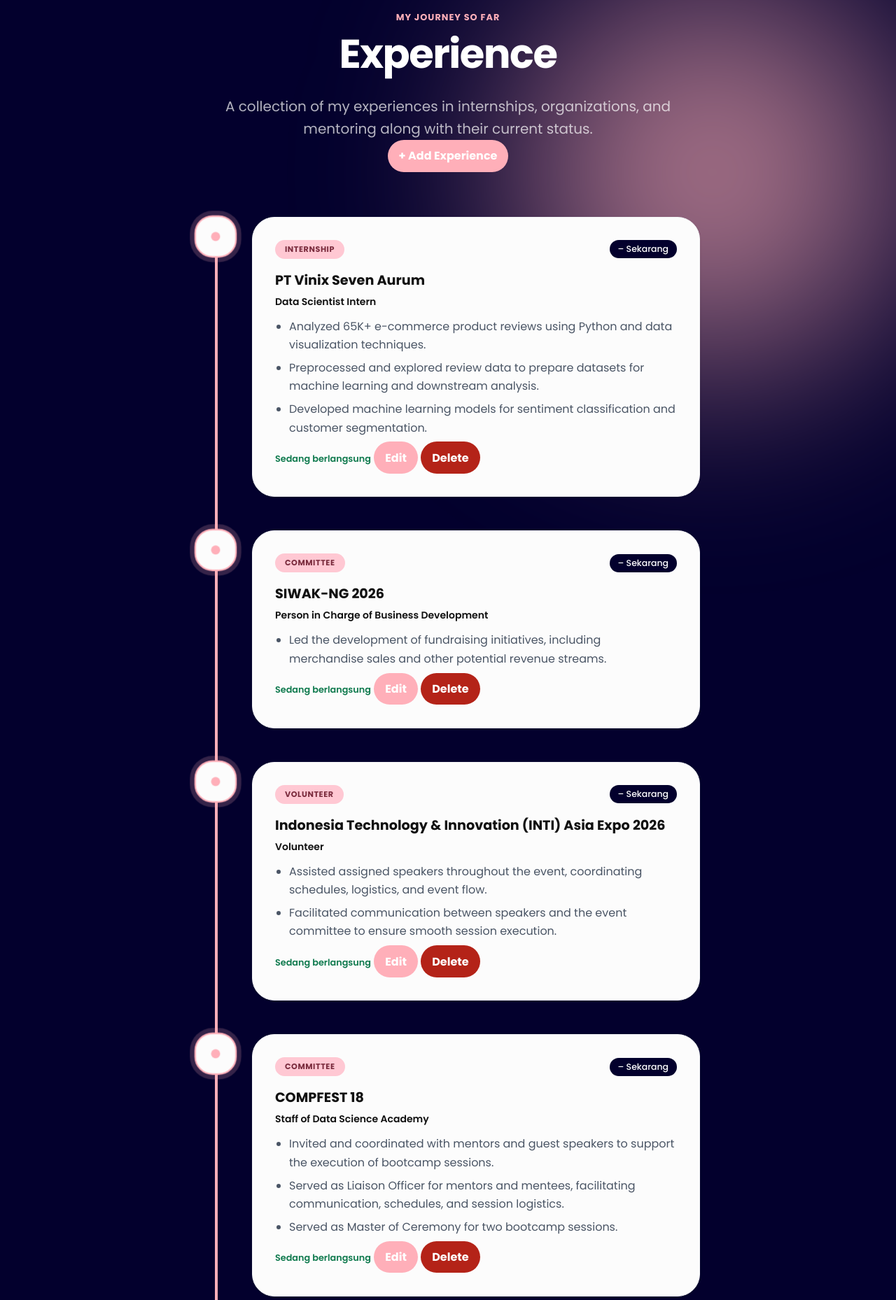
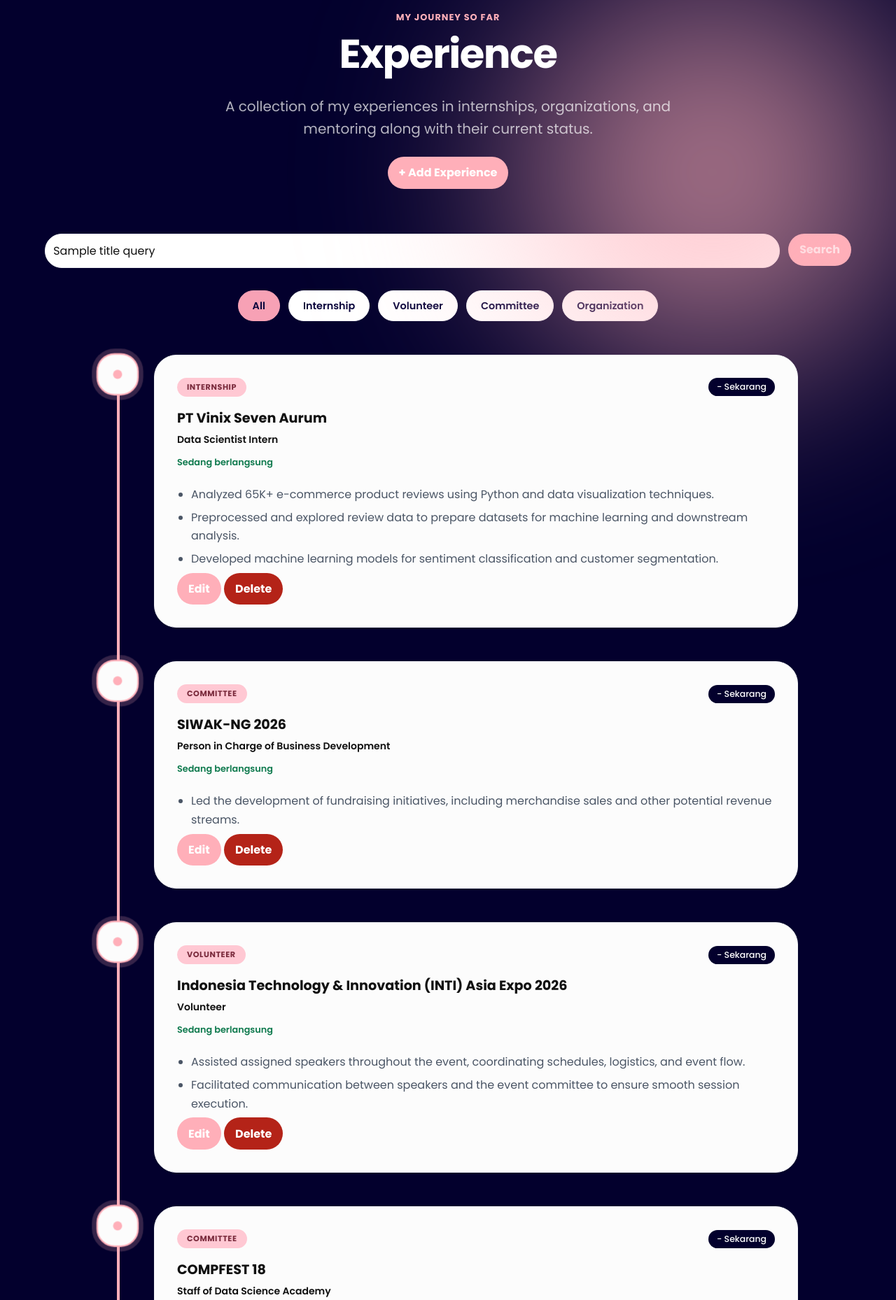
Before and after one commit to syakhrnss/myportofolio, a Django app: template templates/experience.html in a window 1280 px wide. Shown: the part 144-2002 px from the top of the page at 70% size. Run offline with Django 5.2, Linux system fonts and the light colour scheme; data comes from the database, SQL or seed files in the repository; tables that the repository leaves empty hold one stand-in row (values such as "Sample post"); the template is opened without the code that fills it: values that come from a table or form of the project are taken from there, most other values are stand-ins (such as "Sample title", 1, 10 or a date in 2020).

Commit message:
feat: enhance experience page with search, filters, and delete confirmation

```diff
--- a/static/css/style.css
+++ b/static/css/style.css
@@ -869,7 +869,7 @@ a { color: inherit; text-decoration: none; }
 .timeline-track {
     position: relative;
     z-index: 1;
-    max-width: 720px;
+    max-width: 1000px;
     margin: 0 auto;
 }
 .timeline-track__line {
@@ -1564,3 +1564,50 @@ a { color: inherit; text-decoration: none; }
     height: 18px;
     margin-top: 8px;
 }
+
+.experience-status {
+    margin: 0.25rem 0 0.75rem;
+}
+
+.experience-add-wrapper {
+    display: flex;
+    justify-content: center;
+    margin-top: 1.5rem;
+    margin-bottom: 2rem;
+}
+
+.experience-filters {
+    display: flex;
+    justify-content: center;
+    flex-wrap: wrap;
+    gap: 0.75rem;
+    margin: 1rem auto 3rem;
+}
+
+.experience-filter {
+    display: inline-flex;
+    align-items: center;
+    justify-content: center;
+    padding: 0.65rem 1.25rem;
+    border: 1px solid var(--color-border);
+    border-radius: var(--radius-pill);
+    background: white;
+    color: #0b063d;
+    text-decoration: none;
+    font-size: 0.9rem;
+    font-weight: 600;
+    transition: all 0.2s ease;
+}
+
+.experience-filter:hover {
+    border-color: #f7a1b5;
+    background: #f7a1b5;
+    color: #0b063d;
+    transform: translateY(-1px);
+}
+
+.experience-filter--active {
+    background: #f7a1b5;
+    color: #0b063d;
+    border-color: #f7a1b5;
+}
--- /dev/null
+++ b/templates/components/experience_delete_modal.html
@@ -0,0 +1,63 @@
+<button type="button"
+            class="button button-danger"
+            popovertarget="delete-experience-{{ experience.id }}"
+            aria-label="Hapus {{ experience.title }}"
+            title="Hapus pengalaman">
+        Delete
+</button>
+
+<div id="delete-experience-{{ experience.id }}"
+     class="project-delete-modal"
+     popover="auto"
+     role="dialog"
+     aria-modal="true"
+     aria-labelledby="delete-experience-title-{{ experience.id }}">
+
+    <button type="button"
+            class="project-delete-modal__backdrop"
+            popovertarget="delete-experience-{{ experience.id }}"
+            popovertargetaction="hide"
+            aria-label="Tutup konfirmasi hapus">
+    </button>
+
+    <div class="project-delete-modal__content">
+
+        <button type="button"
+                class="project-delete-modal__close"
+                popovertarget="delete-experience-{{ experience.id }}"
+                popovertargetaction="hide"
+                aria-label="Tutup konfirmasi hapus">
+            ×
+        </button>
+
+        <h2 id="delete-experience-title-{{ experience.id }}">
+            Hapus Experience?
+        </h2>
+
+        <p>
+            Apakah Anda yakin ingin menghapus
+            <strong>{{ experience.title }}</strong>?
+        </p>
+
+        <div class="project-delete-modal__actions">
+
+            <button type="button"
+                    class="button button-secondary"
+                    popovertarget="delete-experience-{{ experience.id }}"
+                    popovertargetaction="hide">
+                Batal
+            </button>
+
+            <form method="post"
+                  action="{% url 'main:delete_experience' experience.id %}">
+                {% csrf_token %}
+
+                <button type="submit"
+                        class="button button-danger">
+                    Ya, Hapus
+                </button>
+            </form>
+
+        </div>
+    </div>
+</div>
--- a/templates/experience.html
+++ b/templates/experience.html
@@ -16,7 +16,55 @@
                     along with their current status.
                 </p>
 
-                <a href="{% url 'main:create_experience' %}" class="button"> + Add Experience </a>
+                <div class="experience-add-wrapper">
+                    <a href="{% url 'main:create_experience' %}"
+                    class="button">
+                        + Add Experience
+                    </a>
+                </div>
+            </div>
+
+            <form method="get"
+                action="{% url 'main:show_experience' %}"
+                class="project-search">
+
+                <input type="search"
+                    name="title"
+                    value="{{ title_query }}"
+                    placeholder="Search experience"
+                    class="project-search__input"
+                    aria-label="Search experience">
+
+                <button type="submit" class="button">
+                    Search
+                </button>
+            </form>
+
+            <div class="experience-filters">
+                <a href="{% url 'main:show_experience' %}"
+                class="experience-filter {% if not category_query %}experience-filter--active{% endif %}">
+                    All
+                </a>
+
+                <a href="?category=internship"
+                class="experience-filter {% if category_query == 'internship' %}experience-filter--active{% endif %}">
+                    Internship
+                </a>
+
+                <a href="?category=volunteer"
+                class="experience-filter {% if category_query == 'volunteer' %}experience-filter--active{% endif %}">
+                    Volunteer
+                </a>
+
+                <a href="?category=committee"
+                class="experience-filter {% if category_query == 'committee' %}experience-filter--active{% endif %}">
+                    Committee
+                </a>
+
+                <a href="?category=organization"
+                class="experience-filter {% if category_query == 'organization' %}experience-filter--active{% endif %}">
+                    Organization
+                </a>
             </div>
 
             {% if experience_list %}
@@ -35,45 +83,67 @@
                                     <span class="timeline-node__badge experience-category">
                                         {{ experience.get_category_display }}
                                     </span>
+
                                     <span class="timeline-node__date">
                                         {{ experience.started_at|date:"M Y" }}
-                                        &ndash;
-                                        {% if experience.is_ongoing %}Sekarang{% else %}
-                                        {{ experience.ended_at|date:"M Y" }}{% endif %}
+                                        -
+                                        {% if experience.is_ongoing %}
+                                            Sekarang
+                                        {% else %}
+                                            {{ experience.ended_at|date:"M Y" }}
+                                        {% endif %}
                                     </span>
                                 </div>
 
-                                <h2>{{ experience.title }}</h2>
+                                <h2>
+                                    {{ experience.title }}
+                                </h2>
+
                                 <p class="timeline-node__role">
                                     {{ experience.role }}
                                 </p>
+
+                                {% if experience.is_ongoing %}
+                                    <p class="experience-status timeline-node__status timeline-node__status--ongoing">
+                                        Sedang berlangsung
+                                    </p>
+                                {% else %}
+                                    <p class="experience-status timeline-node__status timeline-node__status--done">
+                                        Selesai
+                                    </p>
+                                {% endif %}
+
                                 <ul class="experience-description">
                                     {% for item in experience.description|split_sentences %}
                                         <li>{{ item }}.</li>
-                                        {% endfor %}
+                                    {% endfor %}
                                 </ul>
 
-                                {% if experience.is_ongoing %}
-                                    <p class="experience-status timeline-node__status timeline-node__status--ongoing">Sedang berlangsung</p>
-                                {% else %}
-                                    <p class="experience-status timeline-node__status timeline-node__status--done">Selesai</p>
-                                {% endif %}
+                                <div class="experience-actions">
+                                    <a href="{% url 'main:edit_experience' experience.id %}"
+                                    class="button">
+                                        Edit
+                                    </a>
 
-                                <a href="{% url 'main:edit_experience' experience.id %}" class="button">
-                                    Edit
-                                </a>
-
-                                <form method="post"
-                                action="{% url 'main:delete_experience' experience.id %}"
-                                style="display: inline;">
-                                {% csrf_token %}
-                                <button type="submit" class="button button-danger">
-                                    Delete
-                                </button>
+                                    {% include "components/experience_delete_modal.html" with experience=experience %}
+                                </div>
                             </form>
 
                             </div>
                         </article>
+
+                    {% empty %}
+
+                        {% if title_query %}
+                            <p class="empty-state">
+                                Tidak ada experience dengan nama tersebut.
+                            </p>
+                        {% else %}
+                            <p class="empty-state">
+                                Belum ada experience yang ditambahkan.
+                            </p>
+                        {% endif %}
+
                     {% endfor %}
                 </div>
             {% else %}
```
Also changed, not shown: main/views.py (+18 -0 lines).
